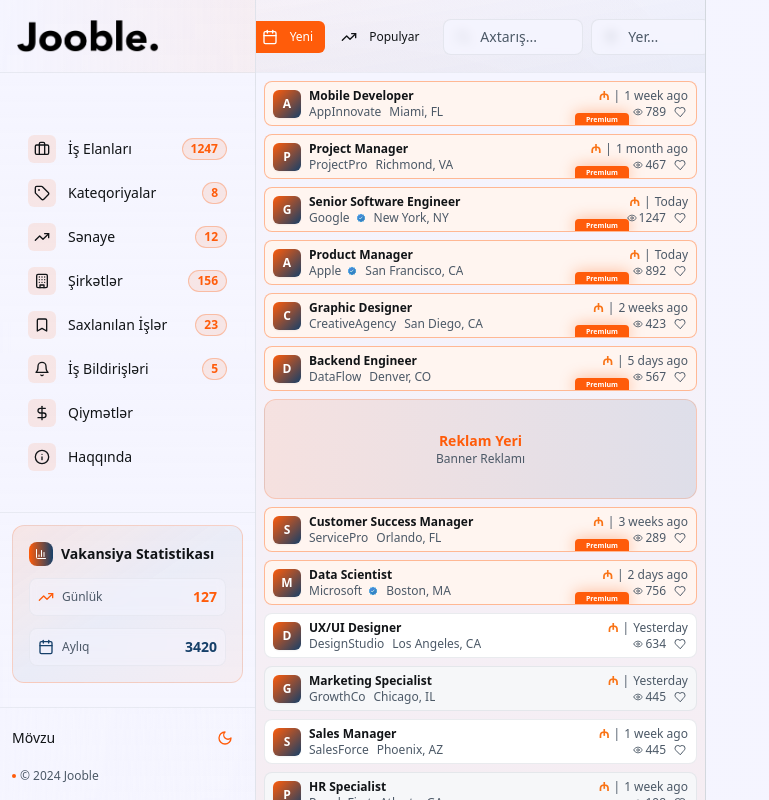
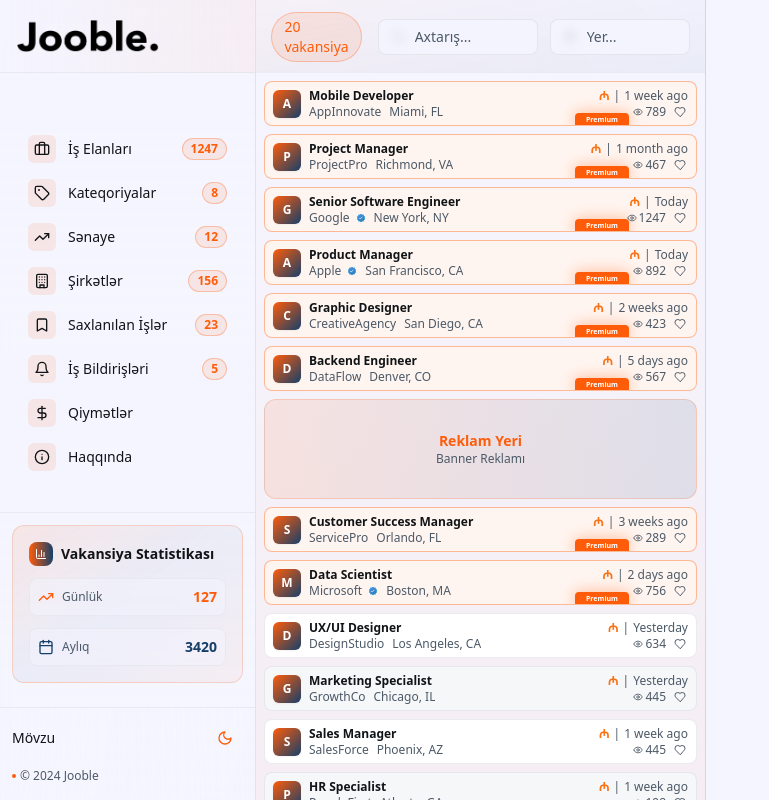
Before and after one commit to bondazz/jobin-az, a React (Vite) app: page / in a window 1280 px wide. Shown: the whole page, without its empty margins (0-769 px from the left). Built offline with nearby package versions, Linux system fonts and the light colour scheme.

Commit message:
Remove "Newest" and "Popular" buttons
Remove the "Newest" and "Popular" sorting buttons, keeping only the search inputs and the "Vakansiyaların sayı" text.

```diff
--- a/src/components/JobListings.tsx
+++ b/src/components/JobListings.tsx
@@ -5,7 +5,7 @@ import { Badge } from '@/components/ui/badge';
 import { mockJobs } from '@/data/mockJobs';
 import { Job } from '@/types/job';
 import JobCard from './JobCard';
-import { Search, MapPin, TrendingUp, Calendar } from 'lucide-react';
+import { Search, MapPin } from 'lucide-react';
 
 interface JobListingsProps {
   selectedJob: Job | null;
@@ -20,7 +20,6 @@ const JobListings = ({
 }: JobListingsProps) => {
   const [searchQuery, setSearchQuery] = useState('');
   const [locationFilter, setLocationFilter] = useState('');
-  const [sortBy, setSortBy] = useState<'newest' | 'popular' | 'premium'>('newest');
 
   const filteredJobs = useMemo(() => {
     const filtered = mockJobs.filter(job => {
@@ -30,9 +29,8 @@ const JobListings = ({
       return matchesSearch && matchesLocation && matchesCategory;
     });
 
-    // Sort based on selected sort type
+    // Default sorting by newest with premium jobs first
     let sortedJobs = [...filtered];
-    if (sortBy === 'newest') {
     // Separate premium and regular jobs
     const premiumJobs = sortedJobs.filter(job => job.tags.includes('premium'));
     const regularJobs = sortedJobs.filter(job => !job.tags.includes('premium'));
@@ -50,15 +48,9 @@ const JobListings = ({
       return getDateValue(b.postedAt) - getDateValue(a.postedAt);
     });
     sortedJobs = [...shuffledPremium, ...sortedRegular];
-    } else if (sortBy === 'popular') {
-      sortedJobs = sortedJobs.sort((a, b) => (b.views || 0) - (a.views || 0));
-    } else if (sortBy === 'premium') {
-      const premiumJobs = sortedJobs.filter(job => job.tags.includes('premium'));
-      const regularJobs = sortedJobs.filter(job => !job.tags.includes('premium'));
-      sortedJobs = [...premiumJobs, ...regularJobs];
-    }
+
     return sortedJobs.slice(0, 20);
-  }, [searchQuery, locationFilter, selectedCategory, sortBy]);
+  }, [searchQuery, locationFilter, selectedCategory]);
 
   const getCategoryLabel = (category: string) => {
     const categoryMap: Record<string, string> = {
@@ -92,33 +84,18 @@ const JobListings = ({
         <div className="absolute inset-0 bg-gradient-to-r from-primary/5 to-transparent opacity-60"></div>
 
         <div className="relative px-4 py-2 h-[73px] flex items-center justify-center">
-          {/* Centered Search Inputs with Responsive Sizing */}
-          <div className="flex items-center gap-3 w-full max-w-4xl justify-center">
-            {/* Sorting Buttons */}
-            <div className="hidden sm:flex gap-1">
-              <Button
-                variant={sortBy === 'newest' ? 'default' : 'ghost'}
-                size="sm"
-                onClick={() => setSortBy('newest')}
-                className="h-8 text-xs px-3"
-              >
-                <Calendar className="w-3 h-3 mr-1" />
-                Yeni
-              </Button>
-              <Button
-                variant={sortBy === 'popular' ? 'default' : 'ghost'}
-                size="sm"
-                onClick={() => setSortBy('popular')}
-                className="h-8 text-xs px-3"
-              >
-                <TrendingUp className="w-3 h-3 mr-1" />
-                Populyar
-              </Button>
+          {/* Centered Search Inputs with Job Count */}
+          <div className="flex items-center gap-4 w-full max-w-4xl justify-center">
+            {/* Job Count Badge */}
+            <div className="hidden sm:flex items-center">
+              <Badge variant="secondary" className="bg-primary/10 text-primary border-primary/30 px-3 py-1 text-sm font-medium">
+                {filteredJobs.length} vakansiya
+              </Badge>
             </div>
 
             {/* Responsive Search Inputs */}
-            <div className="flex gap-2 flex-1 max-w-md">
-              <div className="relative flex-1 min-w-[140px] max-w-[200px]">
+            <div className="flex gap-3 flex-1 max-w-lg">
+              <div className="relative flex-1 min-w-[160px] max-w-[240px]">
                 <Search className="absolute left-3 top-1/2 transform -translate-y-1/2 w-4 h-4 text-muted-foreground" />
                 <Input
                   placeholder="Axtarış..."
@@ -127,7 +104,7 @@ const JobListings = ({
                   className="pl-9 pr-3 py-2 h-9 bg-background/80 backdrop-blur-sm border-border/50 rounded-lg text-sm w-full"
                 />
               </div>
-              <div className="relative flex-1 min-w-[120px] max-w-[160px]">
+              <div className="relative flex-1 min-w-[140px] max-w-[200px]">
                 <MapPin className="absolute left-3 top-1/2 transform -translate-y-1/2 w-4 h-4 text-muted-foreground" />
                 <Input
                   placeholder="Yer..."
@@ -138,15 +115,11 @@ const JobListings = ({
               </div>
             </div>
 
-            {/* Mobile Sorting Dropdown */}
+            {/* Mobile Job Count */}
             <div className="sm:hidden">
-              <Button
-                variant="ghost"
-                size="sm"
-                className="h-8 text-xs px-2"
-              >
-                <TrendingUp className="w-3 h-3" />
-              </Button>
+              <Badge variant="secondary" className="bg-primary/10 text-primary border-primary/30 px-2 py-1 text-xs">
+                {filteredJobs.length}
+              </Badge>
             </div>
           </div>
         </div>
```
Lines whose indentation alone changed are shown as unchanged.
